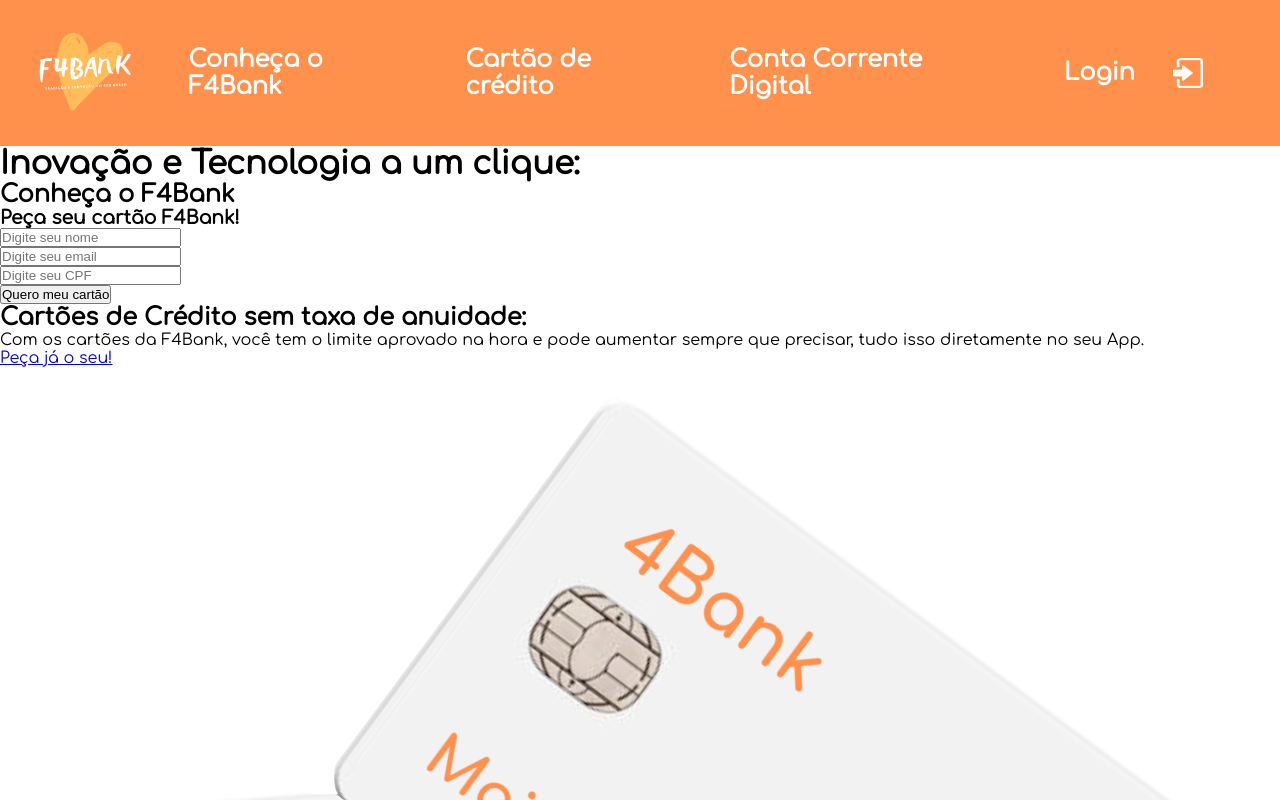
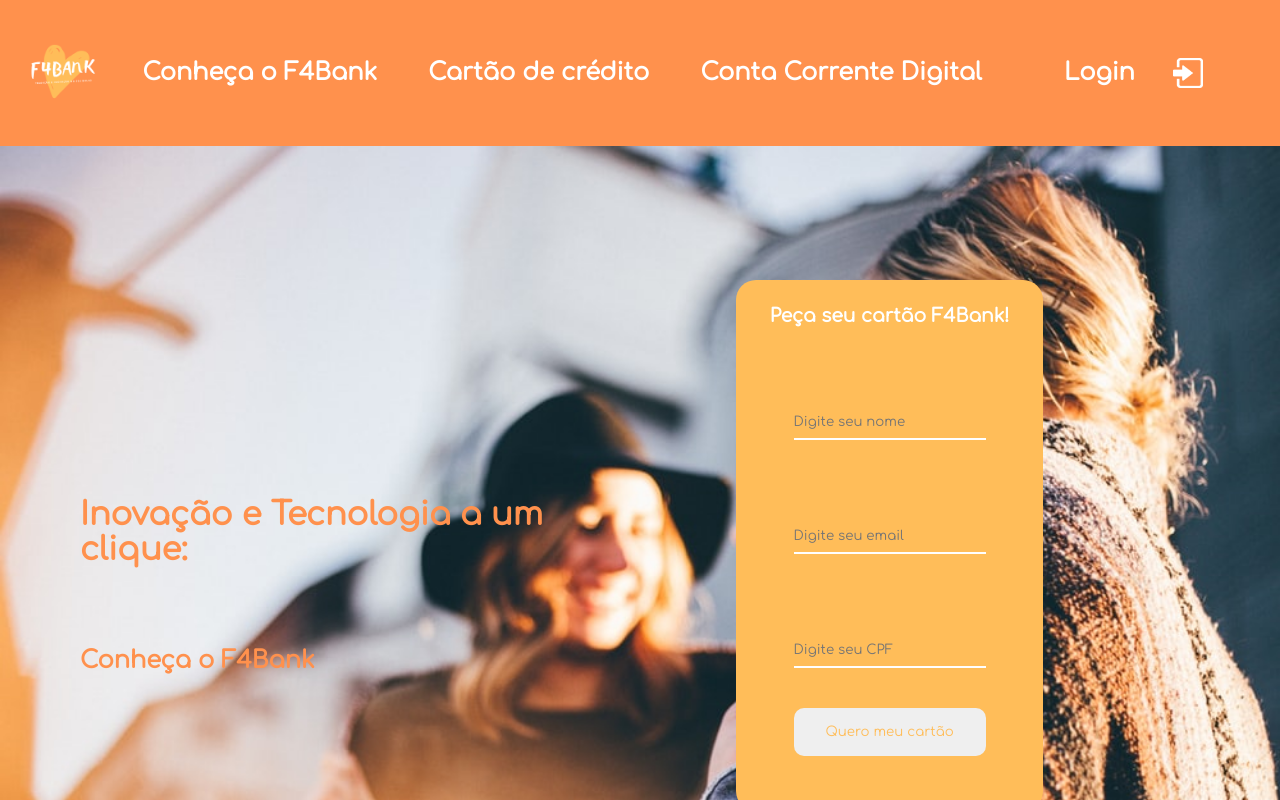
Before and after one commit to future4code/maryam-landing-page7, a plain HTML site: page site/index.html in a window 1280 px wide. Shown: the top 800 px of the page. Drawn offline with Linux system fonts and the light colour scheme.

Commit message:
feito as 3 mains

```diff
--- a/site/index.html
+++ b/site/index.html
@@ -45,7 +45,7 @@
             <div class="texto-main2">
                 <h2>Cartões de Crédito sem taxa de anuidade:</h2>
                 <p>Com os cartões da F4Bank, você tem o limite aprovado na hora e pode aumentar sempre que precisar, tudo isso diretamente no seu App.</p>
-                <a href="url"> Peça já o seu! </a>
+                <a class="botao-main2" href="index.html"> Peça já o seu! </a>
             </div>
             <img src="./anexos/img main2.png" alt="Cartão F4Bank">
         </div>
@@ -55,7 +55,7 @@
                 <h2>Conta Corrente 100% digital e atendimento 24h:</h2>
                 <h3>Não fique na mão!</h3>
                 <p>Através do seu App, você pode consultar um de nossos especialistas para tirar dúvidas ou efetuar qualquer operação financeira: <b>estamos à disposição</b>de domingo a domingo, 24 horas.</p>
-                <a href="url">Entenda melhor!</a>
+                <a href="index.html">Entenda melhor!</a>
             </div>
             <img src="./anexos/img main3.png" alt="Mockup Celular">
         </div>
--- a/site/style.css
+++ b/site/style.css
@@ -21,7 +21,7 @@
 }
 
 .icone4bank {
-    width: 150px;
+    width: 13vh;
 }
 
 .opcoes-header {
@@ -40,6 +40,7 @@
 
 .area-login > h2 {
     padding: 3vw;
+    margin-top: 0;
 }
 
 .icone-login {
@@ -48,8 +49,108 @@
     margin-right: 5vw;
 }
 
-/*MAIN*/
+/*MAIN 1*/
 
+.main-pagina1 {
+    background-image: url(./anexos/fundo\ main1.jpeg);
+    background-size: 100%;
+    height: 100vh;
+    display: grid;
+    grid-template-columns: 1fr 1fr;
+    gap: 15vw;
+    text-align: center;
+    align-items: center;
+}
+
+.texto-main1 {
+    margin-left: 11vw;
+    margin: 25vh 0;
+    text-align: left;
+    color: #ff914d;
+    margin-left: 10vh;
+}
+
+.texto-main1 > h1,h2 {
+    margin-top: 10vh;
+}
+
+.formulario {
+    background-color: #ffbd59;
+    width: 20vw;
+    height: 60vh;
+    text-align: center;
+    padding: 2vw;
+    color: white;
+    border-radius: 20px;
+}
+
+input {
+    margin-top: 10vh;
+    height: 4vh;
+    width: 15vw;
+    background: none;
+    border: none;
+    border-bottom: 2px solid white;
+    color: white;
+    font-family: 'Comfortaa', cursive;
+}
+
+button {
+    height: 6vh;
+    width: 15vw;
+    margin-top: 5vh;
+    border-radius: 10px;
+    color: #ffbd59;
+    font-family: 'Comfortaa', cursive;
+    border: none;
+}
+
+/*MAIN 2 e 3*/
+
+.main-pagina2, .main-pagina3 {
+    display: grid;
+    grid-template-columns: 1fr 1fr;
+    height: 100vh;
+    gap: 15vw;
+    text-align: center;
+    align-items: center;
+}
+
+.main-pagina2 > img {
+    width: 90%;
+    margin-right: 50vw;
+}
+
+.texto-main2, .texto-main3 {
+    margin-left: 11vw;
+    margin: 20vh 0;
+    text-align: left;
+    color: #ff914d;
+    margin-left: 10vh;
+    line-height: 5vh;
+}
+
+.texto-main2 > h2, p {
+    margin-top: 10vh;
+}
+
+
+.main-pagina3 > img {
+    width: 70%;
+}
+
+.texto-main3 > h3, p {
+    margin-top: 5vh;
+}
+
+a {
+    text-decoration: none;
+    color: #ff914d;
+}
+
+a:hover {
+    font-weight: 800;
+}
 
 /*FOOTER*/
 
```
Also changed, not shown: 2 other files.
